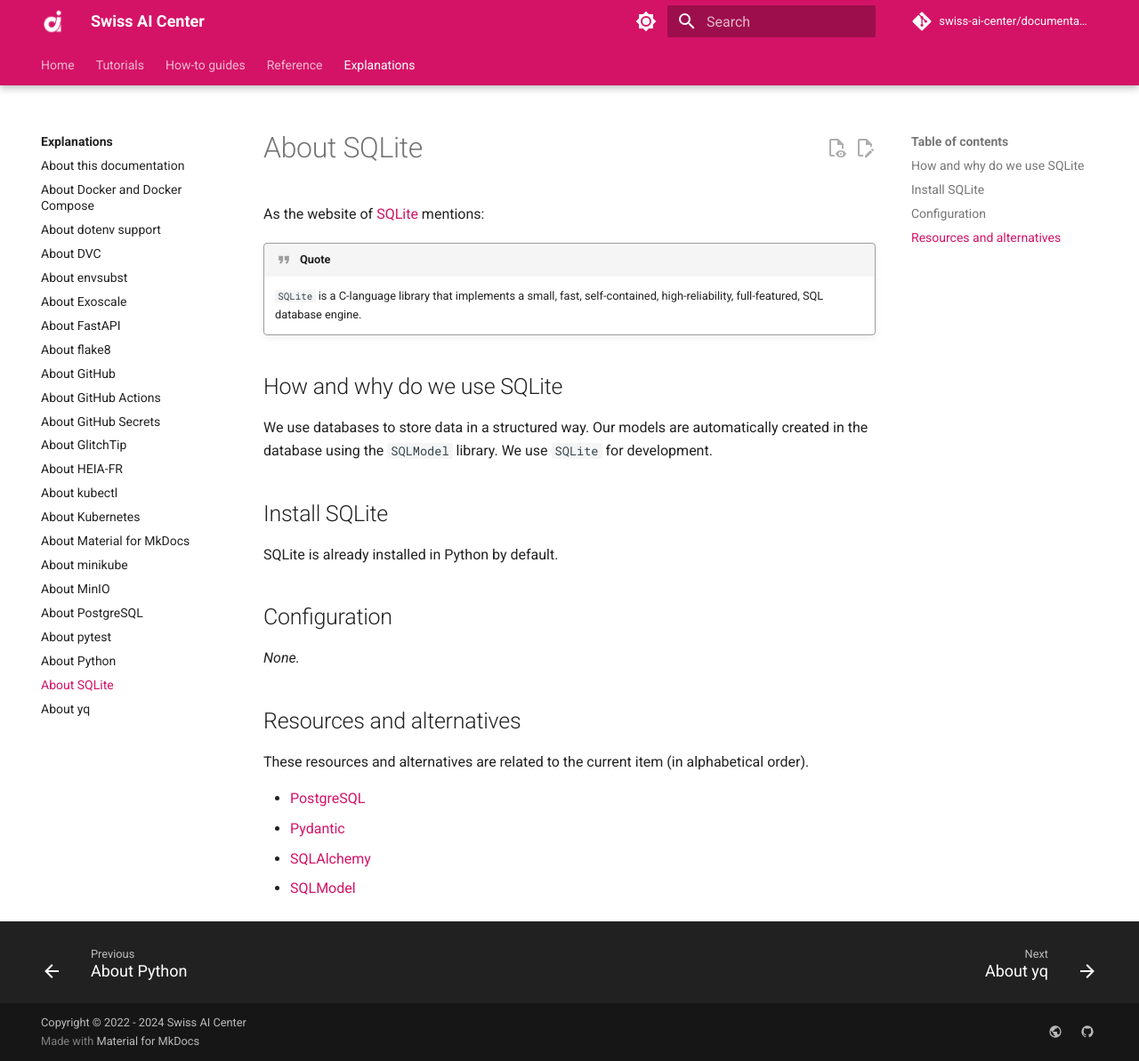
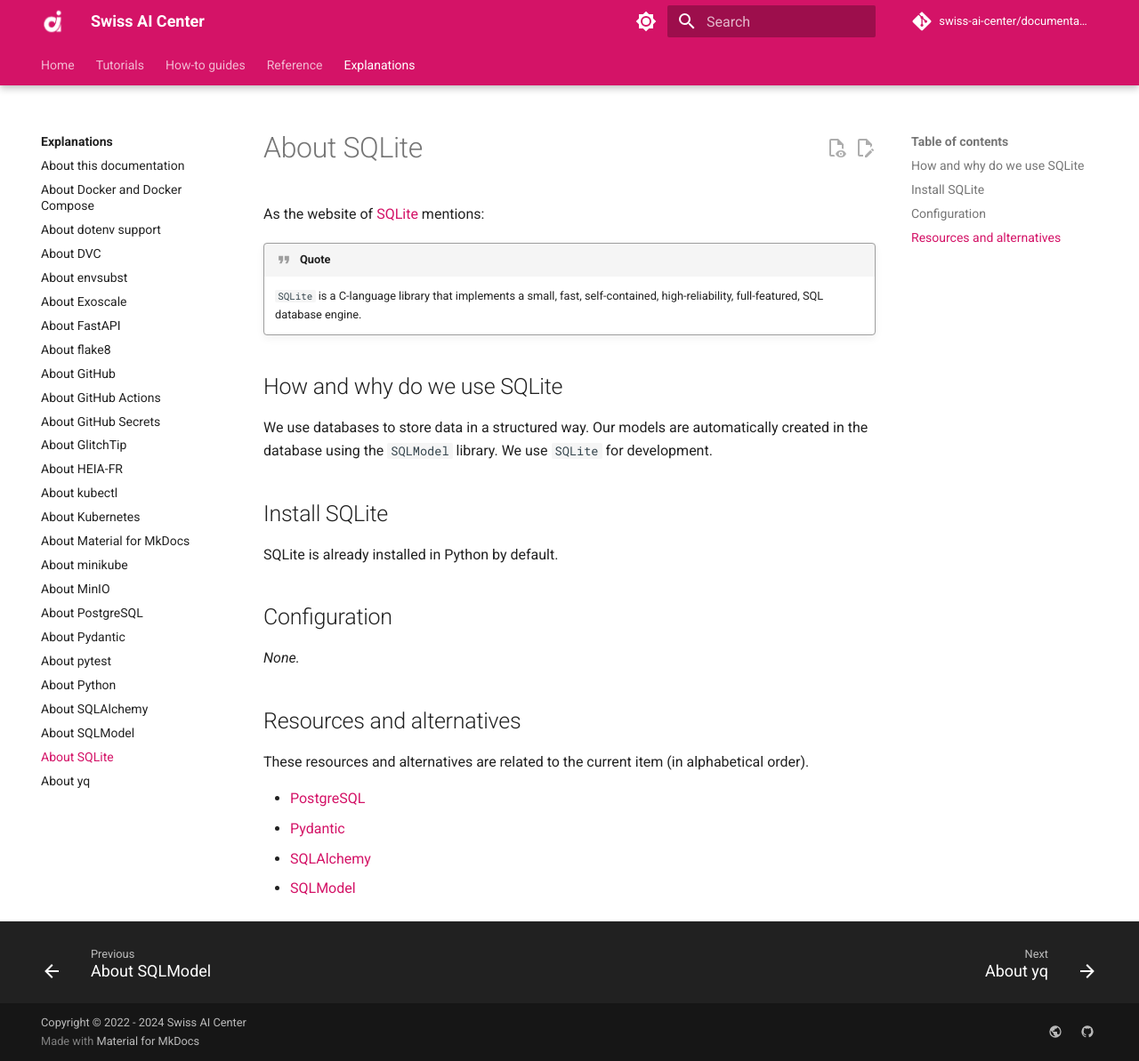
Before and after one commit to swiss-ai-center/documentation, an MkDocs documentation site: the page built from docs/explanations/about-sqlite.md, in a window 1280 px wide and 1193 px high. Shown: the whole window at 89% size. Built offline with MkDocs 1.6.1 and Material for MkDocs 9.7.7, drawn with Linux system fonts in a browser that asks for light colours; comment, search, counter and statistics services are not loaded; part of the change alters nothing that is shown.

Commit message:
Added SQLModel doc (#56)
Co-authored-by: Ludovic Delafontaine <ludovic.delafontaine@gmail.com>

````diff
--- /dev/null
+++ b/docs/explanations/about-pydantic.md
@@ -0,0 +1,44 @@
+# About Pydantic
+
+As the website of [Pydantic](https://pydantic-docs.helpmanual.io/) mentions:
+
+!!! quote
+
+    Data validation and settings management using Python type annotations.
+
+## How and why do we use Pydantic
+
+`Pydantic` is used to create models and validate data. It is wrapped by
+`SQLModel` to create models and interact with the database.
+
+## Install Pydantic
+
+Pydantic can be installed using pip:
+
+```bash
+pip install pydantic
+```
+
+## Configuration
+
+The configuration of Pydantic is done through the models and the database
+connection.
+
+```python
+from pydantic import BaseModel
+
+class User(BaseModel):
+    id: int
+    name: str
+    email: str
+```
+
+## Resources and alternatives
+
+These resources and alternatives are related to the current item (in
+alphabetical order).
+
+- [PostgreSQL](./about-postgresql.md)
+- [SQLAlchemy](./about-sqlalchemy.md)
+- [SQLite](./about-sqlite.md)
+- [SQLModel](./about-sqlmodel.md)
--- /dev/null
+++ b/docs/explanations/about-sqlalchemy.md
@@ -0,0 +1,46 @@
+# About SQLAlchemy
+
+As the website of [SQLAlchemy](https://www.sqlalchemy.org/) mentions:
+
+!!! quote
+
+    `SQLAlchemy` is the Python SQL toolkit and Object Relational Mapper that gives
+    application developers the full power and flexibility of SQL.
+
+## How and why do we use SQLAlchemy
+
+`SQLAlchemy` is used to create a simple and robust ORM for SQL databases. It is
+wrapped by `SQLModel` to create models and interact with the database.
+
+## Install SQLAlchemy
+
+SQLAlchemy can be installed using pip:
+
+```bash
+pip install sqlalchemy
+```
+
+## Configuration
+
+Since `SQLAlchemy` is used by `SQLModel`, the configuration is done through the
+models and the database connection.
+
+```python
+from sqlalchemy import create_engine
+
+# Define the database URL
+DATABASE_URL = "sqlite:///./test.db"
+
+# Create the database engine
+engine = create_engine(DATABASE_URL, echo=True)
+```
+
+## Resources and alternatives
+
+These resources and alternatives are related to the current item (in
+alphabetical order).
+
+- [PostgreSQL](./about-postgresql.md)
+- [Pydantic](./about-pydantic.md)
+- [SQLite](./about-sqlite.md)
+- [SQLModel](./about-sqlmodel.md)
--- /dev/null
+++ b/docs/explanations/about-sqlmodel.md
@@ -0,0 +1,47 @@
+# About SQLModel
+
+As the website of [SQLModel](https://sqlmodel.tiangolo.com/) mentions:
+
+!!! quote
+
+    `SQLModel`, SQL databases in Python, designed for simplicity, compatibility, and
+    robustness.
+
+## How and why do we use SQLModel
+
+`SQLModel` is used to create a simple and robust ORM for SQL databases. It is
+used to create models and interact with the database. It is a framework based on
+`Pydantic` and `SQLAlchemy`.
+
+## Install SQLModel
+
+SQLModel can be installed using pip:
+
+```bash
+pip install sqlmodel
+```
+
+## Configuration
+
+The configuration of SQLModel is done through the models and the database
+connection.
+
+```python
+from sqlmodel import SQLModel, create_engine
+
+# Define the database URL
+DATABASE_URL = "sqlite:///./test.db"
+
+# Create the database engine
+engine = create_engine(DATABASE_URL, echo=True)
+```
+
+## Resources and alternatives
+
+These resources and alternatives are related to the current item (in
+alphabetical order).
+
+- [PostgreSQL](./about-postgresql.md)
+- [Pydantic](./about-pydantic.md)
+- [SQLite](./about-sqlite.md)
+- [SQLModel](./about-sqlmodel.md)
--- a/mkdocs.yml
+++ b/mkdocs.yml
@@ -82,8 +82,11 @@ nav:
       - About minikube: explanations/about-minikube.md
       - About MinIO: explanations/about-minio.md
       - About PostgreSQL: explanations/about-postgresql.md
+      - About Pydantic: explanations/about-pydantic.md
       - About pytest: explanations/about-pytest.md
       - About Python: explanations/about-python.md
+      - About SQLAlchemy: explanations/about-sqlalchemy.md
+      - About SQLModel: explanations/about-sqlmodel.md
       - About SQLite: explanations/about-sqlite.md
       - About yq: explanations/about-yq.md
 edit_uri: blob/main/docs/
````
